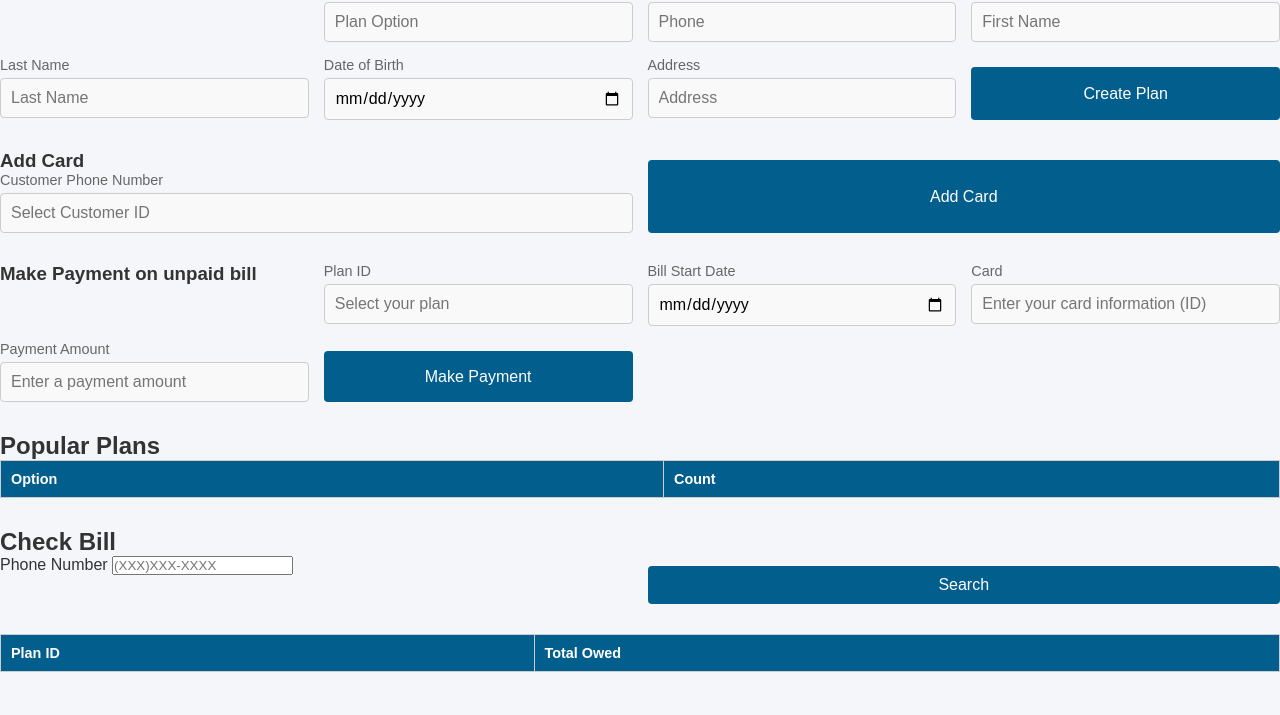
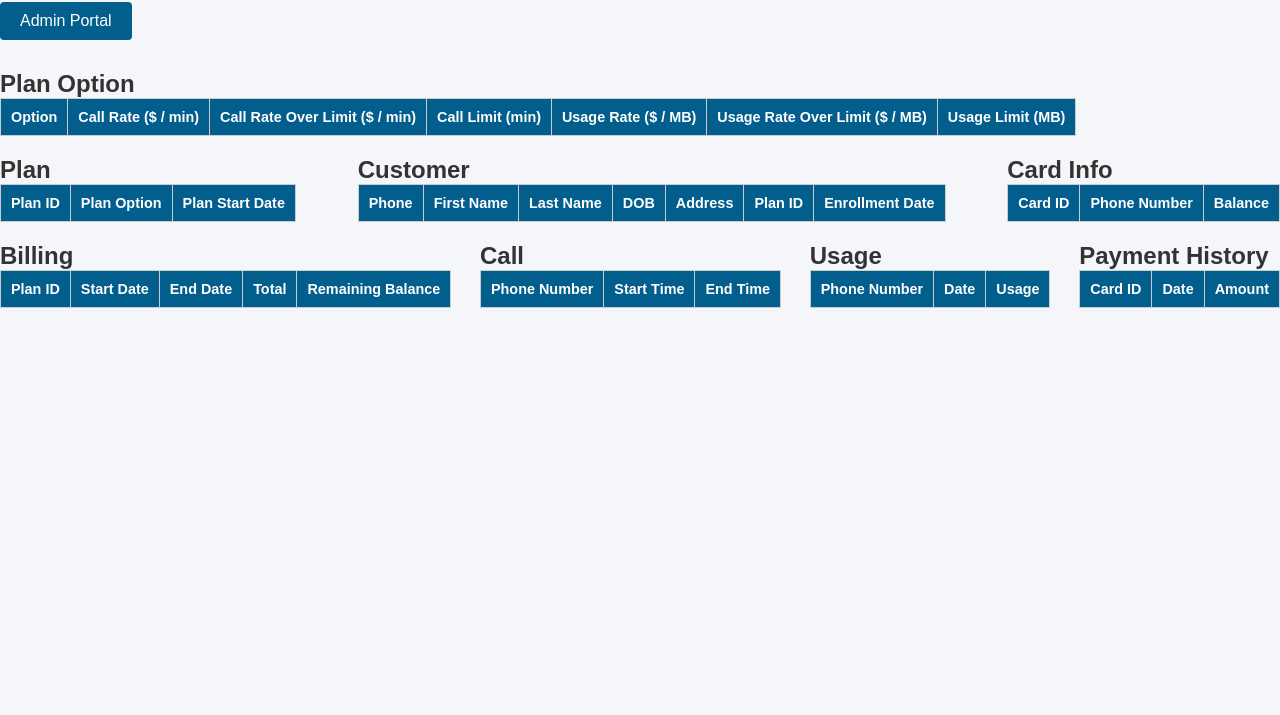
Before and after one commit to Imanoodle13/COSC3380-HW4_public, a website: page public/customer.html in a window 1280 px wide. Shown: the part 85-800 px from the top of the page. Drawn offline with Linux system fonts and the light colour scheme; no server answers.

Commit message:
Update customer.html

```diff
--- a/public/customer.html
+++ b/public/customer.html
@@ -2,134 +2,164 @@
 <html lang="en">
 <head>
     <meta charset="UTF-8">
-    <title>Customer Payment Portal (WIP)</title>
-    <script src="frontendUtils.js"></script>
+    <title>Cell Phone Database</title>
     <link rel="stylesheet" href="/styles.css">
-    <style>
-
-    </style>
 </head>
 <body>
+  <h1>
+    Cell Phone Company Database
+  </h1>
+
+  <div class="button-container" style="margin-bottom: 30px">
+      <button onclick="window.location.href='admin.html'">Admin Portal</button>
+  </div>
+
+  <div class="table-list">
+      <!-- PLAN_OPTION -->
       <div>
-        <h2>Available Plans</h2>
+          <h2>Plan Option</h2>
           <table>
               <thead>
                   <tr>
                       <th>Option</th>
-                    <th>Call Rate</th>
-                    <th>Call Limit</th>
-                    <th>Over Limit Call Rate</th>
-                    <th>Data Usage Rate</th>
-                    <th>Data Usage Limit</th>
-                    <th>Over Limit Data Usage Rate</th>
+                      <th>Call Rate ($ / min)</th>
+                      <th>Call Rate Over Limit ($ / min)</th>
+                      <th>Call Limit (min)</th>
+                      <th>Usage Rate ($ / MB)</th>
+                      <th>Usage Rate Over Limit ($ / MB)</th>
+                      <th>Usage Limit (MB)</th>
                   </tr>
               </thead>
               <tbody id="planOptionTable"></tbody>
           </table>
       </div>
 
-    <!-- Forms -->
-    <div class="form-container" style="margin-bottom: 30px">
-        <h3>New Plan</h3>
-        <div class="form-group">
-            <label for="planOption">Plan Option</label>
-            <input type="number" id="planOption" placeholder="Plan Option">
-        </div>
-        <div class="form-group">
-            <label for="phone">Phone</label>
-            <input type="text" id="phone" placeholder="Phone">
-        </div>
-        <div class="form-group">
-            <label for="custFN">First Name</label>
-            <input type="text" id="custFN" placeholder="First Name">
-        </div>
-        <div class="form-group">
-            <label for="custLN">Last Name</label>
-            <input type="text" id="custLN" placeholder="Last Name">
-        </div>
-        <div class="form-group">
-            <label for="custDOB">Date of Birth</label>
-            <input type="date" id="custDOB">
-        </div>
-        <div class="form-group">
-            <label for="custAddr">Address</label>
-            <input type="text" id="custAddr" placeholder="Address">
-        </div>
-        <button onclick="createPlan()">Create Plan</button>
-    </div>
-
-    <!-- Cards -->
-    <div class="form-container" style="margin-bottom: 30px">
+      <!-- PLAN -->
       <div>
-            <h3>Add Card</h3>
-            <div class="form-group">
-                <label for="cardCust">Customer Phone Number</label>
-                <input type="text" id="cardCust" placeholder="Select Customer ID">
-            </div>
-        </div>
-        <button onclick="addCard()">Add Card</button>
-    </div>
-
-    <div class="form-container" style="margin-bottom: 30px">
-        <h3>Make Payment on unpaid bill</h3>
-        <div class="form-group">
-            <label for="planID">Plan ID</label>
-            <input type="number" id="planID" min="1" placeholder="Select your plan">
-        </div>
-        <div class="form-group">
-            <label for="startDate">Bill Start Date</label>
-            <input type="date" id="startDate" placeholder="Select starting date of bill to pay">
-        </div>
-        <div class="form-group">
-            <label for="cardID">Card</label>
-            <input type="number" id="cardID" min="1" placeholder="Enter your card information (ID)">
-        </div>
-        <div class="form-group">
-            <label for="paymentAmount">Payment Amount</label>
-            <input type="number" id="paymentAmount" step="0.01" min="0" placeholder="Enter a payment amount">
-        </div>
-        <button onclick="makePayment()">Make Payment</button>
-    </div>
-
-    <!-- Popular Plans -->
-    <div style="margin-bottom: 30px">
-        <h2>Popular Plans</h2>
-        <table>
-            <thead>
-                <tr>
-                    <th>Option</th>
-                    <th>Count</th>
-                </tr>
-            </thead>
-            <tbody id="popularPlansTable"></tbody>
-        </table>
-    </div>
-
-    <div>
-        <h2>Check Bill</h2>
-        <div class="form-container" style="margin-bottom: 30px">
-            <div>
-                <label for="searchPhone">Phone Number</label>
-                <input type="text" id="searchPhone" placeholder="(XXX)XXX-XXXX">
-            </div>
-            <button onclick="checkBill()">Search</button>
-        </div>
+          <h2>Plan</h2>
           <table>
               <thead>
                   <tr>
                       <th>Plan ID</th>
-                    <th>Total Owed</th>
+                      <th>Plan Option</th>
+                      <th>Plan Start Date</th>
                   </tr>
               </thead>
-            <tbody id="checkBillTable"></tbody>
+              <tbody id="planTable"></tbody>
           </table>
       </div>
 
-    <!--Load on startup-->
+      <!-- CUSTOMER -->
+      <div>
+          <h2>Customer</h2>
+          <table>
+              <thead>
+                  <tr>
+                      <th>Phone</th>
+                      <th>First Name</th>
+                      <th>Last Name</th>
+                      <th>DOB</th>
+                      <th>Address</th>
+                      <th>Plan ID</th>
+                      <th>Enrollment Date</th>
+                  </tr>
+              </thead>
+              <tbody id="customerTable"></tbody>
+          </table>
+      </div>
+
+      <!-- CARD_INFO -->
+      <div>
+          <h2>Card Info</h2>
+          <table>
+              <thead>
+                  <tr>
+                      <th>Card ID</th>
+                      <th>Phone Number</th>
+                      <th>Balance</th>
+                  </tr>
+              </thead>
+              <tbody id="bankTable"></tbody>
+          </table>
+      </div>
+
+      <!-- BILLING -->
+      <div>
+          <h2>Billing</h2>
+          <table>
+              <thead>
+                  <tr>
+                      <th>Plan ID</th>
+                      <th>Start Date</th>
+                      <th>End Date</th>
+                      <th>Total</th>
+                      <th>Remaining Balance</th>
+                  </tr>
+              </thead>
+              <tbody id="billingTable"></tbody>
+          </table>
+      </div>
+
+      <!-- CALL -->
+      <div>
+          <h2>Call</h2>
+          <table>
+              <thead>
+                  <tr>
+                      <th>Phone Number</th>
+                      <th>Start Time</th>
+                      <th>End Time</th>
+                  </tr>
+              </thead>
+              <tbody id="callTable"></tbody>
+          </table>
+      </div>
+
+      <!-- USAGE -->
+      <div>
+          <h2>Usage</h2>
+          <table>
+              <thead>
+                  <tr>
+                      <th>Phone Number</th>
+                      <th>Date</th>
+                      <th>Usage</th>
+                  </tr>
+              </thead>
+              <tbody id="usageTable"></tbody>
+          </table>
+      </div>
+
+      <!-- PAYMENT HISTORY -->
+      <div>
+          <h2>Payment History</h2>
+          <table>
+              <thead>
+                  <tr>
+                      <th>Card ID</th>
+                      <th>Date</th>
+                      <th>Amount</th>
+                  </tr>
+              </thead>
+              <tbody id="paymentHistoryTable"></tbody>
+          </table>
+      </div>
+
+    </div>
+
+    <script src="frontendUtils.js"></script>
     <script>
         document.addEventListener('DOMContentLoaded', () => {
+            getCustomers();
             getPlanOptions();
-           getPopularPlans();
+            getPlan();
+            getCalls();
+            getUsage();
+            getCardInfo();
+            getBilling();
+            getHistory();
+
+            setInterval(getCustomers, 60000) // refresh every minute
         });
     </script>
 </body>
```
Lines whose indentation alone changed are shown as unchanged.
